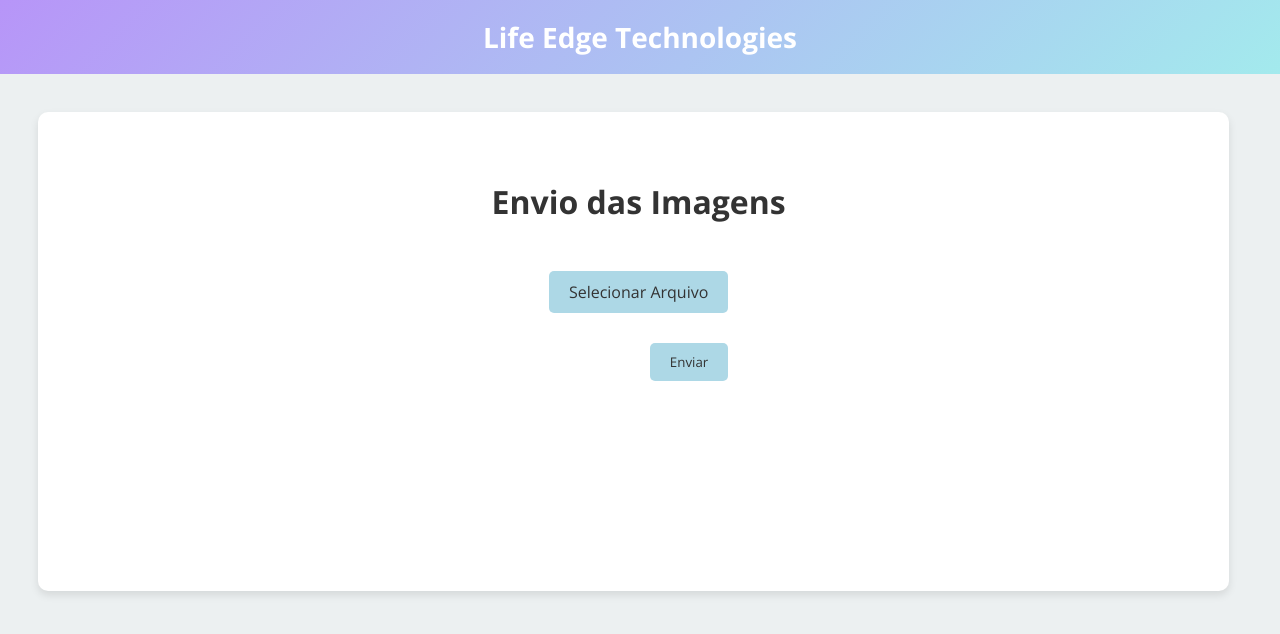
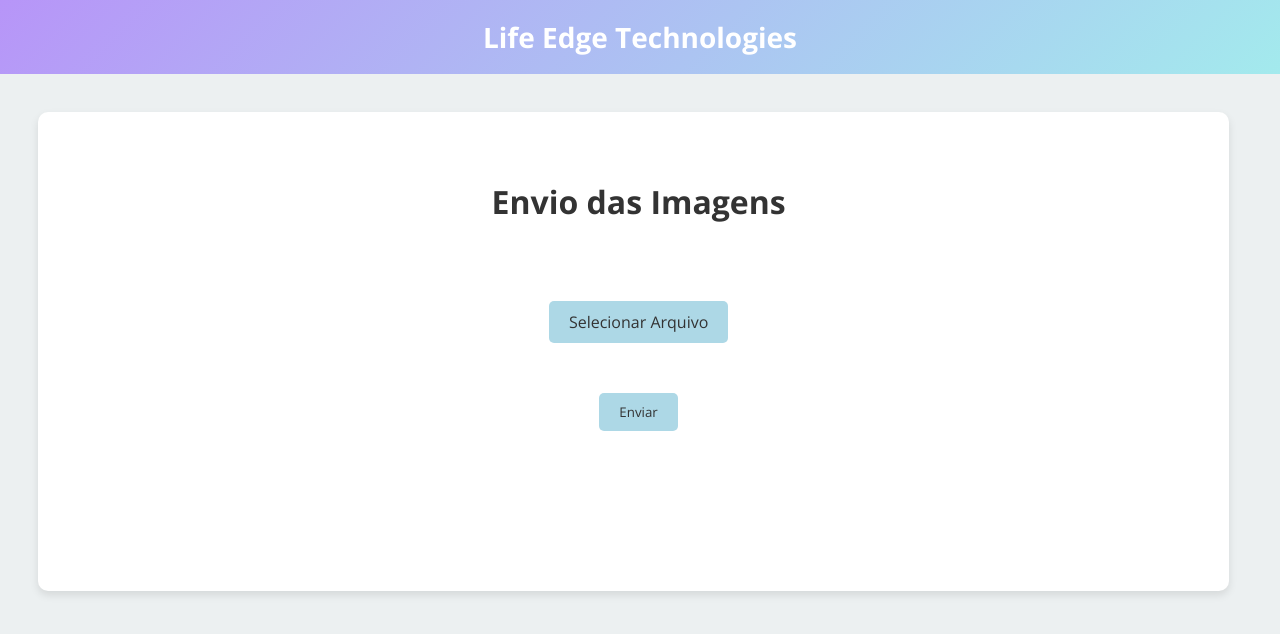
Before and after one commit to lifeedgetech/modelo-preditivo, a plain HTML site: page upload.html in a window 1280 px wide. Drawn offline with nearby package versions, Linux system fonts and the light colour scheme; files that its build step writes are made by us from their sources; files whose address does not match are found by name.

Commit message:
Add files via upload

```diff
--- a/style.css
+++ b/style.css
@@ -46,7 +46,7 @@ body2 {
     border-radius: 10px;
     padding-left: 10px;
     padding-top: 50px;
-    padding-bottom: 210px;
+    padding-bottom: 160px;
     box-shadow: 0 4px 8px rgba(0, 0, 0, 0.1);
     max-width: 93%;
     width: 100%;
@@ -62,14 +62,14 @@ body2 {
   align-items: center;
   display: flex;
   gap: 35px;
-  padding-bottom: 30px;
+  padding-bottom: 60px;
 }
 .container4 {
   align-items: center;
   display: flex;
   gap: 35px;
-  padding-top: 20px;
-  justify-content: flex-end;
+  padding-top: 40px;
+  justify-content: space-around;
 }
 .file-name {
     margin-top: 10px;
@@ -103,6 +103,10 @@ input[type="file"] {
 
 label:hover {
   background-color: #87ceeb; /* Verde água mais escuro */
+}
+
+.hidden {
+    display: none;
 }
 
 /*login*/
--- a/upload.html
+++ b/upload.html
@@ -10,15 +10,15 @@
       <body class="up">
         <h1 class="text">Life Edge Technologies</h1>
         <div class="container2">
-          <div class="container3">
+          <div class="container3" id="elementToHide">
             <h2 class="env">Envio das Imagens</h2>
           </div>
           <form action="#" method="post" enctype="multipart/form-data">
-              <label class="botao" for="file-upload">Selecionar Arquivo</label>
-              <input type="file" id="file-upload" name="file-upload" accept=".pdf,.doc,.docx,.txt">
+              <label class="botao" for="file-upload" id="elementToHide">Selecionar Arquivo</label>
+              <input type="file" id="file-upload" name="file-upload" accept=".pdf,.doc,.docx,.txt,.png">
               <div class="file-name" id="file-name"></div>
-              <div class="container4">
-                <button class="botao1" type="submit">Enviar</button>
+              <div class="container4" id="elementToHide">
+                <button class="botao1" type="submit" id="hideButton">Enviar</button>
               </div>
           </form>
         </div>
```
Also changed, not shown: login.html (+2 -2 lines).
